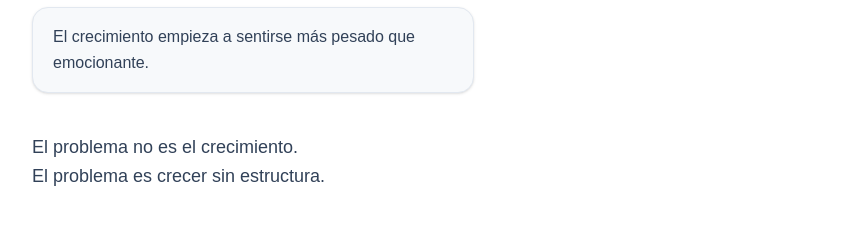
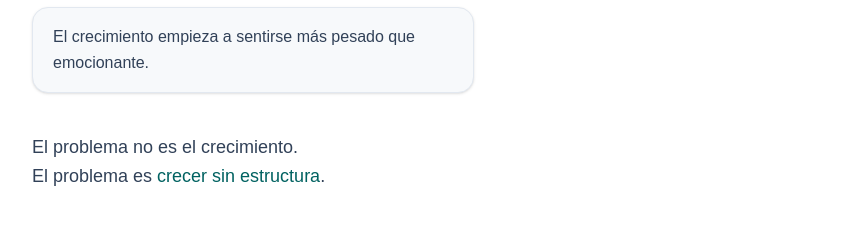
Before and after one commit to EmphaticoOnline/emphasys-web, a Next.js app: page /software-para-controlar-negocio in a window 1280 px wide. Shown: the part 1120-1362 px from the top of the page, without its empty margins (163-1006 px from the left). Built offline with nearby package versions, Linux system fonts and the light colour scheme.

Commit message:
deploy auto

```diff
--- a/app/radiografia-empresarial/page.tsx
+++ b/app/radiografia-empresarial/page.tsx
@@ -211,6 +211,13 @@ export default function RadiografiaEmpresarialPage() {
           </h2>
           <div className="space-y-2 text-base leading-relaxed text-slate-700">
             <p>
+              Si todavía estás entendiendo qué le pasa a tu empresa, puede orientarte{" "}
+              <a className="text-[var(--color-emphasys-green)] font-semibold" href="/como-ordenar-empresa-en-crecimiento">
+                cómo ordenar una empresa en crecimiento
+              </a>
+              .
+            </p>
+            <p>
               Explora nuestras soluciones específicas:
               <a className="text-[var(--color-emphasys-green)] font-semibold ml-2" href="/erp-a-la-medida">ERP a la medida</a>,
               <a className="text-[var(--color-emphasys-green)] font-semibold ml-2" href="/automatizacion-ventas">Automatización de ventas</a>
--- a/app/software-para-controlar-negocio/page.tsx
+++ b/app/software-para-controlar-negocio/page.tsx
@@ -158,7 +158,14 @@ export default function SoftwareParaControlarNegocioPage() {
           <p className="mt-10 max-w-[760px] text-lg font-medium leading-relaxed text-slate-700">
             El problema no es el crecimiento.
             <br />
-            El problema es crecer sin estructura.
+            El problema es{" "}
+            <a
+              href="/como-ordenar-empresa-en-crecimiento"
+              className="text-[var(--color-emphasys-green)] underline-offset-4 hover:underline"
+            >
+              crecer sin estructura
+            </a>
+            .
           </p>
         </div>
       </section>
```
